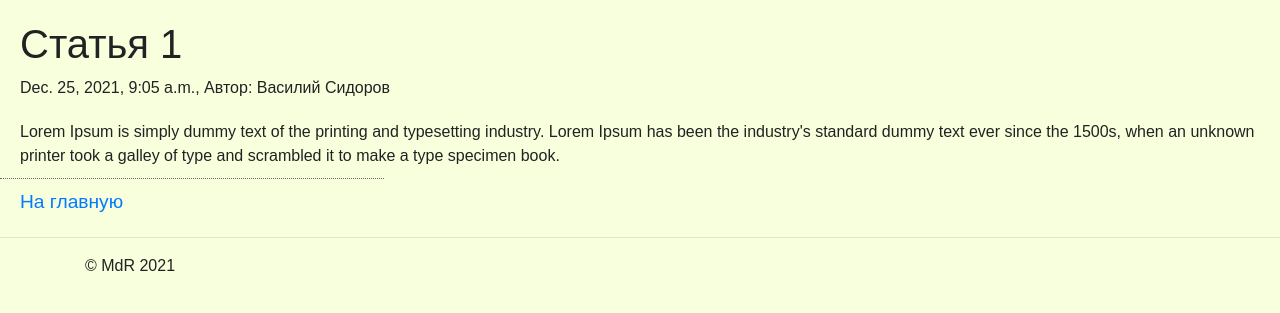
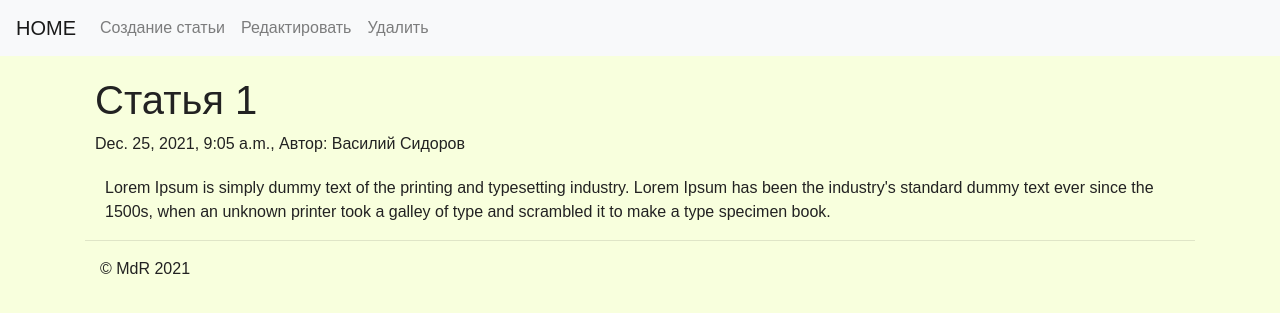
Before and after one commit to mtashtanovski/Admin_Models_Fixtures, a Django app: page /article/11 in a window 1280 px wide. Shown: the top 313 px of the page. Run offline with Django 4.2, Linux system fonts and the light colour scheme; data comes from the database, SQL or seed files in the repository.

Commit message:
Created navigation block in base.html, and modified other templates. some changes in css.

```diff
--- a/source/webapp/static/css/style.css
+++ b/source/webapp/static/css/style.css
@@ -6,7 +6,7 @@ body {
 }
 
 .heading{
-    margin: 20px 0 20px 20px
+    margin: 20px 0 20px 10px
 }
 
 .content-text {
@@ -25,8 +25,3 @@ body {
     width: 30%;
     margin: 20px;
 }
-
-.go-to-main {
-    margin: 20px 0 20px 20px;
-    font-size: 1.2em;
-}
--- a/source/webapp/templates/article_create.html
+++ b/source/webapp/templates/article_create.html
@@ -1,6 +1,7 @@
 {% extends 'base.html' %}
 
 {% block title %} Create article {% endblock %}
+{% block nav %}{% endblock %}
 {% block content %}
     <div class="heading">
         <h1>Создание статьи</h1>
@@ -26,9 +27,7 @@
 
         <button type="submit" class="btn btn-primary btn-lg">Создать</button>
     </form>
-    <div class="go-to-main">
-        <p><a href="{% url "index" %}">На главную</a></p>
-    </div>
+
     <hr>
     <!--Footer-->
     <footer class="container">
--- a/source/webapp/templates/article_view.html
+++ b/source/webapp/templates/article_view.html
@@ -1,6 +1,17 @@
 {% extends 'base.html' %}
 
 {% block title %}Article {{ article.pk }}{% endblock %}
+{% block nav %}
+    <li class="nav-item">
+        <a class="nav-link" href={% url 'article_add' %}>Создание статьи</a>
+    </li>
+    <li class="nav-item">
+        <a class="nav-link" href="#">Редактировать</a>
+    </li>
+    <li class="nav-item">
+        <a class="nav-link" href="#">Удалить</a>
+    </li>
+{% endblock %}
 {% block content %}
     <div class="heading">
         <h1>{{ article.title }}</h1>
@@ -10,11 +21,6 @@
     <div class="container-fluid content-text">
         {{ article.content }}
     </div>
-    <hr id="article-ender">
-
-    <div class="go-to-main">
-        <p><a href="{% url "index" %}">На главную</a></p>
-    </div>
     <hr>
     <!--Footer-->
     <footer class="container">
--- a/source/webapp/templates/base.html
+++ b/source/webapp/templates/base.html
@@ -11,8 +11,25 @@
     <link rel="stylesheet" href="{% static 'css/style.css' %}">
 </head>
 <body>
-    {% block content  %}
-    {% endblock %}
+    <nav class="navbar navbar-expand-lg navbar-light bg-light">
+        <a class="navbar-brand" href={% url 'index' %}>HOME</a>
+        <button class="navbar-toggler" type="button" data-toggle="collapse" data-target="#navbarNav" aria-controls="navbarNav" aria-expanded="false" aria-label="Toggle navigation">
+            <span class="navbar-toggler-icon"></span>
+        </button>
+        <div class="collapse navbar-collapse" id="navbarNav">
+            <ul class="navbar-nav">
+                {% block nav %}
+                <li class="nav-item">
+                    <a class="nav-link" href={% url 'article_add' %}>Создание статьи</a>
+                </li>
+                {% endblock %}
+            </ul>
+        </div>
+    </nav>
+    <div class="container">
+        {% block content  %}{% endblock %}
+    </div>
+
 
     <!--Bootstrap scripts-->
     <script src="https://cdn.jsdelivr.net/npm/jquery@3.5.1/dist/jquery.slim.min.js" integrity="sha384-DfXdz2htPH0lsSSs5nCTpuj/zy4C+OGpamoFVy38MVBnE+IbbVYUew+OrCXaRkfj" crossorigin="anonymous"></script>
--- a/source/webapp/templates/index.html
+++ b/source/webapp/templates/index.html
@@ -15,10 +15,6 @@
                 </div>
             {% endfor %}
         </div>
-
-        <div class="heading">
-        <h5><a href="{% url "article_add" %}">Создать новую статью</a></h5>
-        </div>
     </div> <!-- container end -->
     <hr>
     <!--Footer-->
```
